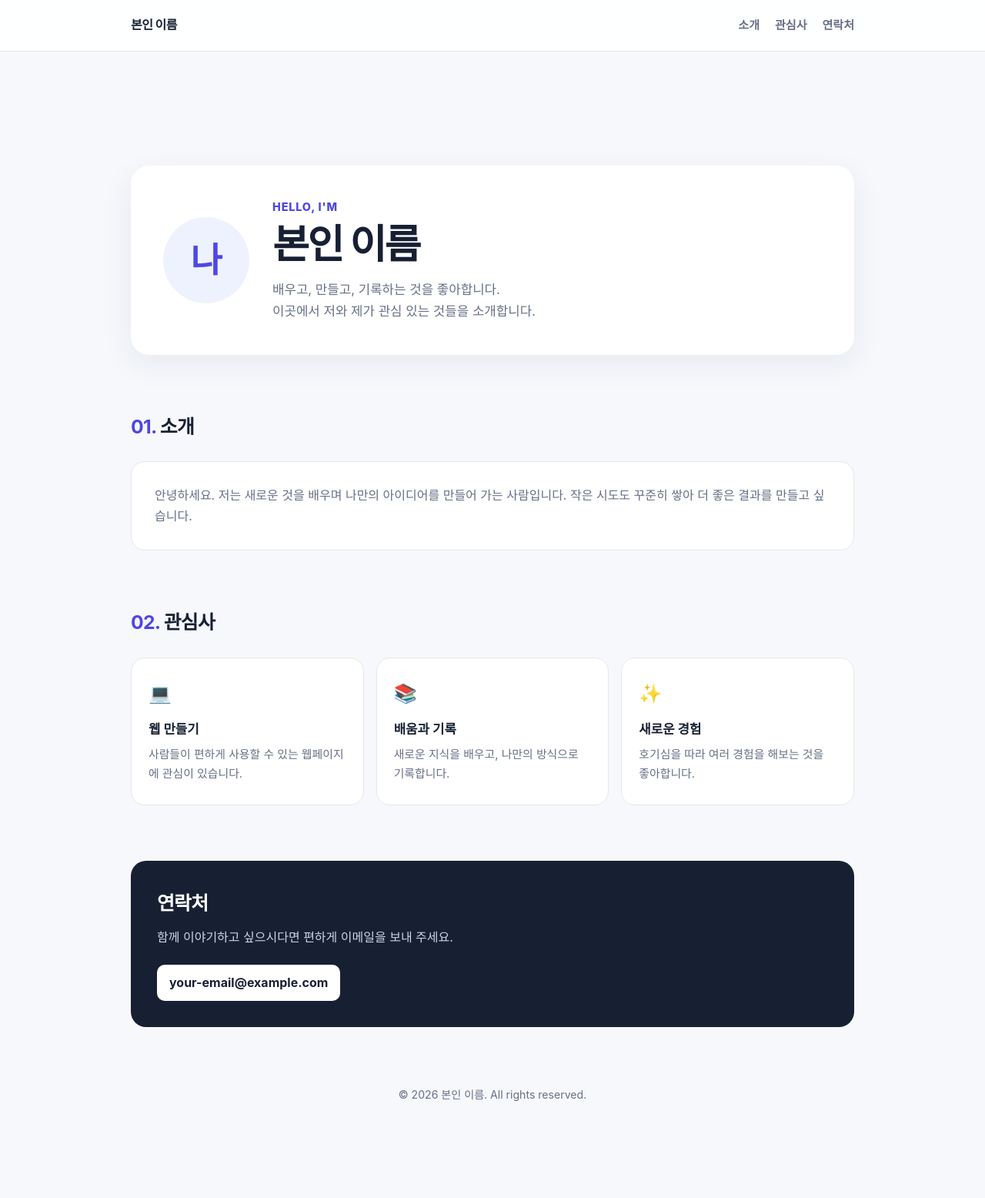
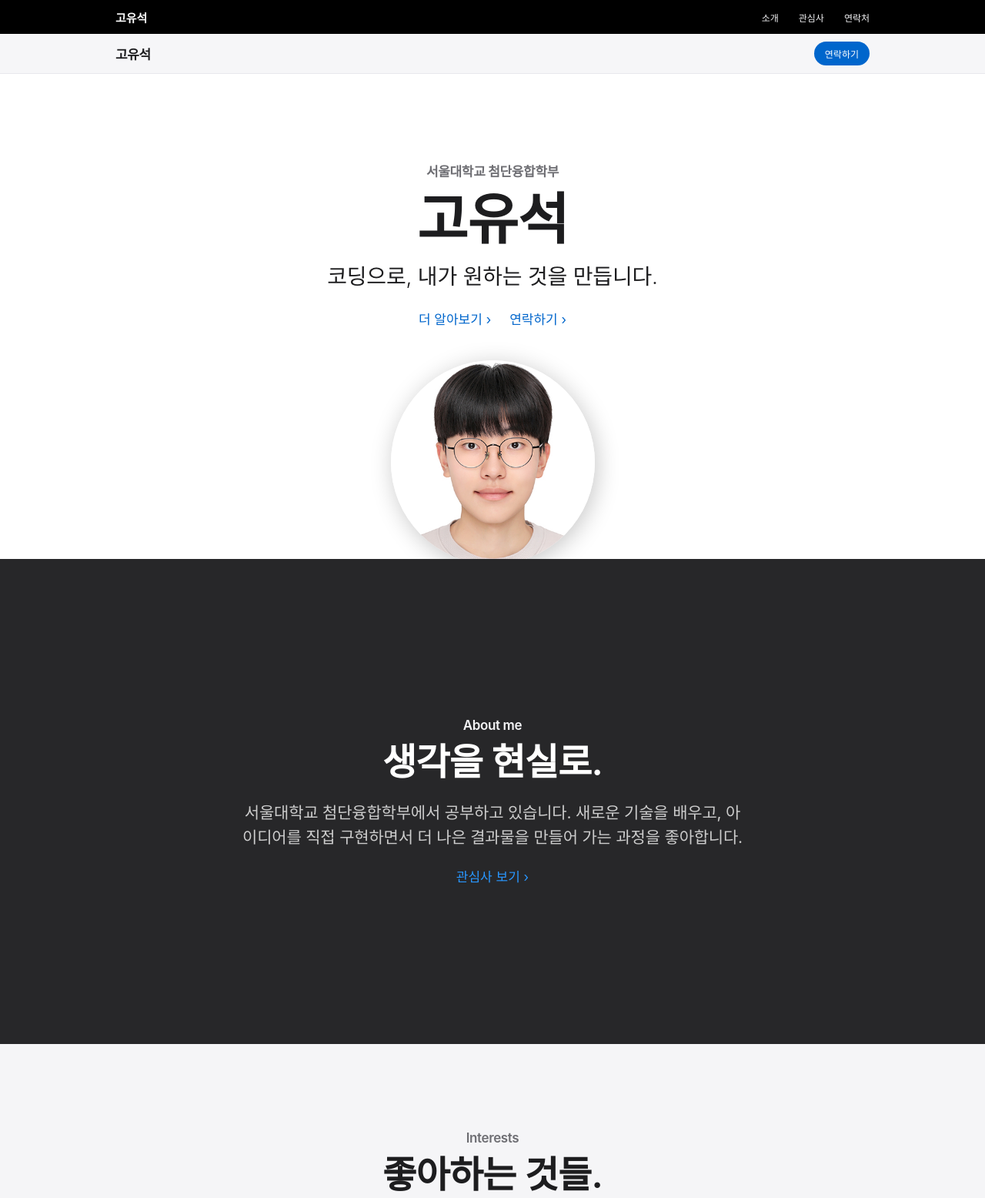
Before and after one commit to Ahidz/legoysko.github.io, a plain HTML site: page index.html in a window 1280 px wide. Shown: the top 1556 px of the page at 77% size. Before the commit the page ends 1472 px from the top, so only its background shows below. Drawn offline with Linux system fonts and the light colour scheme.

Commit message:
개인 홈페이지 디자인 개선

```diff
--- a/index.html
+++ b/index.html
@@ -3,81 +3,115 @@
   <head>
     <meta charset="UTF-8" />
     <meta name="viewport" content="width=device-width, initial-scale=1.0" />
-    <meta name="description" content="본인 이름의 개인 홈페이지" />
-    <title>본인 이름 | 개인 홈페이지</title>
+    <meta name="description" content="고유석의 개인 홈페이지" />
+    <title>고유석 | 개인 홈페이지</title>
     <style>
-      :root { --ink:#172033; --muted:#667085; --paper:#fff; --background:#f6f8fc; --accent:#4f46e5; --accent-light:#eef2ff; --line:#e5e7eb; }
-      * { box-sizing:border-box; }
-      html { scroll-behavior:smooth; }
-      body { margin:0; color:var(--ink); background:var(--background); font-family:Pretendard,-apple-system,BlinkMacSystemFont,"Segoe UI",sans-serif; line-height:1.7; }
-      .container { width:min(100% - 40px, 940px); margin:0 auto; }
-      header { position:sticky; top:0; z-index:10; background:rgba(255,255,255,.9); border-bottom:1px solid var(--line); backdrop-filter:blur(10px); }
-      .nav { min-height:66px; display:flex; align-items:center; justify-content:space-between; gap:20px; }
-      .brand { color:var(--ink); font-weight:800; letter-spacing:-.03em; text-decoration:none; }
-      nav { display:flex; gap:20px; }
-      nav a { color:var(--muted); font-size:.94rem; font-weight:600; text-decoration:none; }
-      nav a:hover { color:var(--accent); }
-      main { padding:76px 0; }
-      .hero { display:grid; grid-template-columns:auto 1fr; align-items:center; gap:30px; padding:42px; background:var(--paper); border-radius:24px; box-shadow:0 12px 40px rgba(31,41,55,.07); }
-      .avatar { width:112px; height:112px; display:grid; place-items:center; color:var(--accent); background:var(--accent-light); border-radius:50%; font-size:2.8rem; font-weight:800; }
-      .eyebrow { margin:0 0 6px; color:var(--accent); font-size:.9rem; font-weight:800; letter-spacing:.06em; }
-      h1,h2,h3,p { margin-top:0; }
-      h1 { margin-bottom:12px; font-size:clamp(2rem,5vw,3.25rem); line-height:1.2; letter-spacing:-.05em; }
-      .intro { max-width:600px; margin-bottom:0; color:var(--muted); font-size:1.05rem; }
-      section { margin-top:72px; }
-      .section-title { margin-bottom:24px; font-size:1.55rem; letter-spacing:-.03em; }
-      .section-title span { color:var(--accent); }
-      .about { padding:30px; background:var(--paper); border:1px solid var(--line); border-radius:18px; }
-      .about p { margin-bottom:0; color:var(--muted); }
-      .interests { display:grid; grid-template-columns:repeat(3,1fr); gap:16px; }
-      .interest { padding:26px 22px; background:var(--paper); border:1px solid var(--line); border-radius:18px; }
-      .interest-icon { display:block; margin-bottom:12px; font-size:1.5rem; }
-      .interest h3 { margin-bottom:6px; font-size:1.05rem; }
-      .interest p { margin-bottom:0; color:var(--muted); font-size:.93rem; }
-      .contact { padding:34px; color:#fff; background:var(--ink); border-radius:20px; }
-      .contact .section-title { margin-bottom:10px; }
-      .contact p { margin-bottom:22px; color:#cbd5e1; }
-      .contact a { display:inline-block; padding:10px 16px; color:var(--ink); background:#fff; border-radius:10px; font-weight:750; text-decoration:none; }
-      .contact a:hover { background:#e0e7ff; }
-      footer { padding:0 0 38px; color:var(--muted); font-size:.88rem; text-align:center; }
-      @media (max-width:620px) { .container{width:min(100% - 32px,940px)} .nav{min-height:60px} nav{gap:14px;font-size:.9rem} main{padding:40px 0} .hero{grid-template-columns:1fr;gap:18px;padding:30px 24px} .avatar{width:76px;height:76px;font-size:2rem} .interests{grid-template-columns:1fr} section{margin-top:52px} }
+      :root {
+        --blue: #0066cc;
+        --blue-dark: #2997ff;
+        --ink: #1d1d1f;
+        --paper: #f5f5f7;
+        --dark: #272729;
+        --line: #d2d2d7;
+      }
+      * { box-sizing: border-box; }
+      html { scroll-behavior: smooth; }
+      body { margin: 0; color: var(--ink); font-family: "SF Pro Text", "Apple SD Gothic Neo", -apple-system, BlinkMacSystemFont, sans-serif; }
+      a { color: inherit; }
+      .nav { height: 44px; color: #fff; background: #000; }
+      .nav-inner { width: min(100% - 40px, 980px); height: 100%; margin: auto; display: flex; align-items: center; justify-content: space-between; }
+      .name { font-size: 15px; font-weight: 600; text-decoration: none; }
+      .menu { display: flex; gap: 26px; }
+      .menu a { color: #f5f5f7; font-size: 12px; text-decoration: none; }
+      .menu a:hover, .text-link:hover { text-decoration: underline; }
+      .subnav { height: 52px; background: rgba(245,245,247,.88); border-bottom: 1px solid #e8e8ed; backdrop-filter: saturate(180%) blur(18px); }
+      .subnav-inner { width: min(100% - 40px, 980px); height: 100%; margin: auto; display: flex; align-items: center; justify-content: space-between; }
+      .subnav strong { font-size: 17px; letter-spacing: -.37px; }
+      .contact-pill { padding: 7px 14px; color: #fff; background: var(--blue); border-radius: 999px; font-size: 12px; text-decoration: none; }
+      .tile { min-height: 630px; display: flex; align-items: center; justify-content: center; padding: 80px 24px; text-align: center; overflow: hidden; }
+      .tile-light { background: #fff; }
+      .tile-paper { background: var(--paper); }
+      .tile-dark { color: #fff; background: var(--dark); }
+      .tile-inner { width: min(100%, 980px); }
+      .kicker { margin: 0 0 12px; color: #6e6e73; font-size: 17px; font-weight: 600; letter-spacing: -.37px; }
+      .tile-dark .kicker { color: #f5f5f7; }
+      h1, h2 { margin: 0; font-family: "SF Pro Display", "Apple SD Gothic Neo", -apple-system, BlinkMacSystemFont, sans-serif; font-weight: 600; letter-spacing: -.8px; }
+      h1 { font-size: clamp(44px, 7vw, 72px); line-height: 1.07; }
+      h2 { font-size: clamp(38px, 5vw, 48px); line-height: 1.1; }
+      .lead { max-width: 660px; margin: 18px auto 0; font-size: clamp(20px, 2.8vw, 28px); font-weight: 300; line-height: 1.35; letter-spacing: -.2px; }
+      .tile-dark .lead { color: #ccc; }
+      .links { display: flex; justify-content: center; gap: 24px; margin-top: 22px; }
+      .text-link { color: var(--blue); font-size: 17px; text-decoration: none; }
+      .tile-dark .text-link { color: var(--blue-dark); }
+      .profile-image { display: block; width: min(265px, 64vw); aspect-ratio: 1 / 1; margin: 42px auto -120px; border-radius: 50%; object-fit: cover; object-position: center 18%; box-shadow: 3px 5px 30px rgba(0,0,0,.22); }
+      .about-copy { max-width: 660px; margin: 24px auto 0; color: #ccc; font-size: 21px; line-height: 1.5; letter-spacing: -.2px; }
+      .interest-grid { display: grid; grid-template-columns: repeat(3, 1fr); gap: 1px; margin-top: 56px; background: var(--line); }
+      .interest { min-height: 210px; padding: 35px 24px; background: #fff; text-align: left; }
+      .interest span { display: block; margin-bottom: 16px; font-size: 30px; }
+      .interest h3 { margin: 0 0 8px; font-size: 21px; letter-spacing: -.3px; }
+      .interest p { margin: 0; color: #6e6e73; font-size: 15px; line-height: 1.5; }
+      .contact-area { max-width: 600px; margin: auto; }
+      .contact-area .lead { margin-bottom: 25px; }
+      .footer { padding: 28px 20px; color: #6e6e73; background: var(--paper); font-size: 12px; text-align: center; }
+      @media (max-width: 620px) {
+        .nav-inner, .subnav-inner { width: min(100% - 32px, 980px); }
+        .menu { gap: 15px; }
+        .tile { min-height: 570px; padding: 66px 16px; }
+        .profile-image { margin-top: 36px; margin-bottom: -105px; }
+        .interest-grid { grid-template-columns: 1fr; margin-top: 38px; }
+        .interest { min-height: auto; padding: 28px; }
+      }
     </style>
   </head>
   <body>
     <header>
-      <div class="container nav">
-        <a class="brand" href="#top">본인 이름</a>
-        <nav aria-label="주요 메뉴"><a href="#about">소개</a><a href="#interests">관심사</a><a href="#contact">연락처</a></nav>
-      </div>
+      <nav class="nav" aria-label="주요 메뉴">
+        <div class="nav-inner">
+          <a class="name" href="#top">고유석</a>
+          <div class="menu"><a href="#about">소개</a><a href="#interests">관심사</a><a href="#contact">연락처</a></div>
+        </div>
+      </nav>
+      <div class="subnav"><div class="subnav-inner"><strong>고유석</strong><a class="contact-pill" href="#contact">연락하기</a></div></div>
     </header>
-    <main id="top" class="container">
-      <section class="hero" aria-labelledby="home-title">
-        <div class="avatar" aria-hidden="true">나</div>
-        <div>
-          <p class="eyebrow">HELLO, I'M</p>
-          <h1 id="home-title">본인 이름</h1>
-          <p class="intro">배우고, 만들고, 기록하는 것을 좋아합니다.<br />이곳에서 저와 제가 관심 있는 것들을 소개합니다.</p>
+    <main id="top">
+      <section class="tile tile-light">
+        <div class="tile-inner">
+          <p class="kicker">서울대학교 첨단융합학부</p>
+          <h1>고유석</h1>
+          <p class="lead">코딩으로, 내가 원하는 것을 만듭니다.</p>
+          <div class="links"><a class="text-link" href="#about">더 알아보기 ›</a><a class="text-link" href="#contact">연락하기 ›</a></div>
+          <img class="profile-image" src="asset/IMG_5512.JPG" alt="고유석 프로필 사진" />
         </div>
       </section>
-      <section id="about" aria-labelledby="about-title">
-        <h2 id="about-title" class="section-title"><span>01.</span> 소개</h2>
-        <div class="about"><p>안녕하세요. 저는 새로운 것을 배우며 나만의 아이디어를 만들어 가는 사람입니다. 작은 시도도 꾸준히 쌓아 더 좋은 결과를 만들고 싶습니다.</p></div>
-      </section>
-      <section id="interests" aria-labelledby="interests-title">
-        <h2 id="interests-title" class="section-title"><span>02.</span> 관심사</h2>
-        <div class="interests">
-          <article class="interest"><span class="interest-icon" aria-hidden="true">💻</span><h3>웹 만들기</h3><p>사람들이 편하게 사용할 수 있는 웹페이지에 관심이 있습니다.</p></article>
-          <article class="interest"><span class="interest-icon" aria-hidden="true">📚</span><h3>배움과 기록</h3><p>새로운 지식을 배우고, 나만의 방식으로 기록합니다.</p></article>
-          <article class="interest"><span class="interest-icon" aria-hidden="true">✨</span><h3>새로운 경험</h3><p>호기심을 따라 여러 경험을 해보는 것을 좋아합니다.</p></article>
+      <section id="about" class="tile tile-dark">
+        <div class="tile-inner">
+          <p class="kicker">About me</p>
+          <h2>생각을 현실로.</h2>
+          <p class="about-copy">서울대학교 첨단융합학부에서 공부하고 있습니다. 새로운 기술을 배우고, 아이디어를 직접 구현하면서 더 나은 결과물을 만들어 가는 과정을 좋아합니다.</p>
+          <div class="links"><a class="text-link" href="#interests">관심사 보기 ›</a></div>
         </div>
       </section>
-      <section id="contact" class="contact" aria-labelledby="contact-title">
-        <h2 id="contact-title" class="section-title">연락처</h2>
-        <p>함께 이야기하고 싶으시다면 편하게 이메일을 보내 주세요.</p>
-        <!-- 아래 이메일 주소를 본인 이메일로 바꾸세요. -->
-        <a href="mailto:your-email@example.com">your-email@example.com</a>
+      <section id="interests" class="tile tile-paper">
+        <div class="tile-inner">
+          <p class="kicker">Interests</p>
+          <h2>좋아하는 것들.</h2>
+          <p class="lead">이야기와 감상을 통해 새로운 영감을 찾습니다.</p>
+          <div class="interest-grid">
+            <article class="interest"><span aria-hidden="true">🎬</span><h3>영화</h3><p>좋은 이야기를 담은 영화를 보며 새로운 시선을 발견합니다.</p></article>
+            <article class="interest"><span aria-hidden="true">🎧</span><h3>음악 감상</h3><p>그날의 기분과 어울리는 음악을 찾아 듣는 시간을 즐깁니다.</p></article>
+            <article class="interest"><span aria-hidden="true">📚</span><h3>책 읽기</h3><p>책을 통해 새로운 생각과 이야기를 만나는 것을 좋아합니다.</p></article>
+          </div>
+        </div>
+      </section>
+      <section id="contact" class="tile tile-dark">
+        <div class="contact-area">
+          <p class="kicker">Contact</p>
+          <h2>함께 이야기해요.</h2>
+          <p class="lead">궁금한 점이나 함께 만들고 싶은 일이 있다면 편하게 연락해 주세요.</p>
+          <div class="links"><a class="text-link" href="mailto:your-email@example.com">이메일 보내기 ›</a></div>
+        </div>
       </section>
     </main>
-    <footer class="container">© 2026 본인 이름. All rights reserved.</footer>
+    <footer class="footer">© 2026 고유석. All rights reserved.</footer>
   </body>
 </html>
```
Also changed, not shown: asset/IMG_5512.JPG (added), 1 other file.
